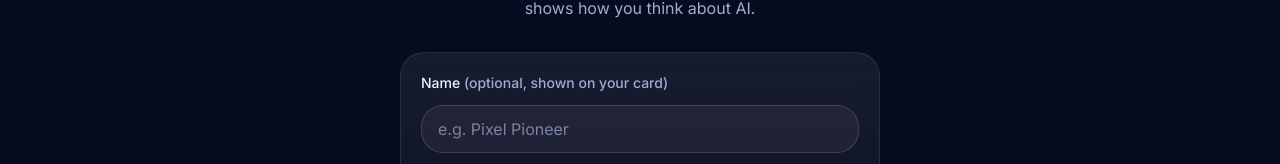
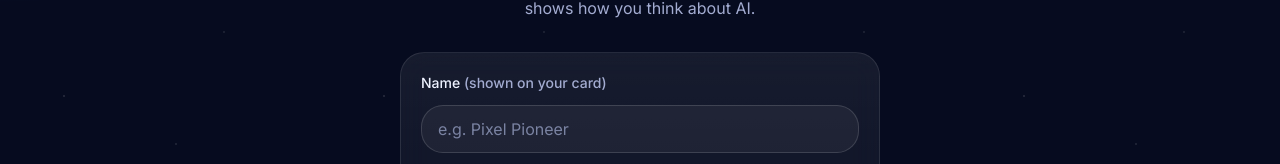
Before and after one commit to synk-sys/ai-dna, a Next.js app: page / in a window 1280 px wide. Shown: the part 320-484 px from the top of the page. Built offline with nearby package versions, Linux system fonts and the light colour scheme; no server answers.

Commit message:
Remove "optional" from name field label

```diff
--- a/src/components/landing/StartPanel.tsx
+++ b/src/components/landing/StartPanel.tsx
@@ -80,7 +80,7 @@ export function StartPanel() {
       ) : null}
       <form onSubmit={start} className="space-y-3" noValidate>
         <label htmlFor="nickname" className="block text-sm font-medium">
-          Name <span className="text-muted-foreground">(optional, shown on your card)</span>
+          Name <span className="text-muted-foreground">(shown on your card)</span>
         </label>
         <Input
           id="nickname"
```
